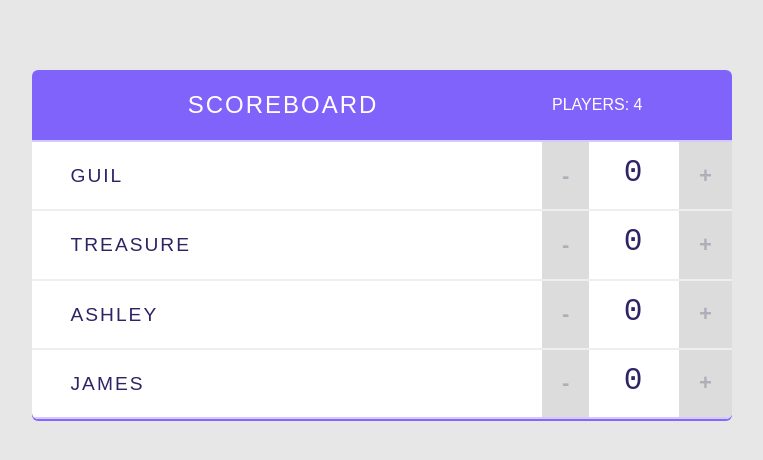
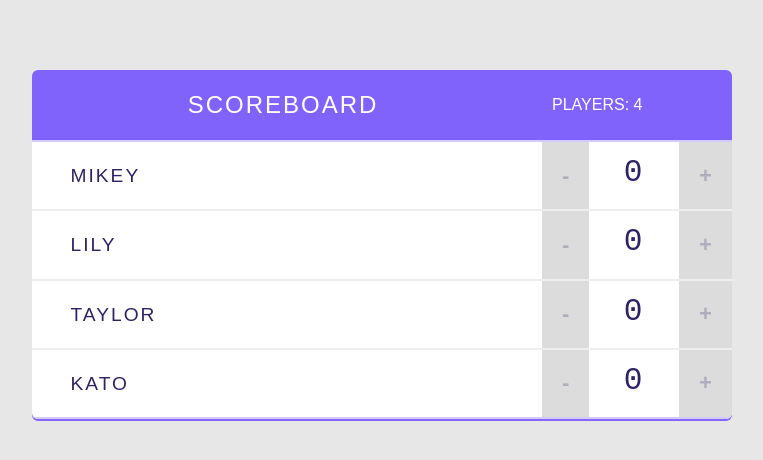
Before and after one commit to imikeyi03/React-Scoreboard-Components, a React (Create React App) app: page / in a window 1280 px wide. Shown: the top 460 px of the page, without its empty margins (258-1021 px from the left). Built offline with nearby package versions, Linux system fonts and the light colour scheme.

Commit message:
1st phase of seperation in components done

```diff
--- a/package.json
+++ b/package.json
@@ -3,6 +3,7 @@
   "version": "0.1.0",
   "private": true,
   "dependencies": {
+    "nodemon": "^2.0.7",
     "react": "^16.4.2",
     "react-dom": "^16.4.2",
     "react-scripts": "1.1.5"
--- a/src/components/App.js
+++ b/src/components/App.js
@@ -1,72 +1,26 @@
 import React from 'react';
+import Header from './Header';
+import Player from './Player';
 
-const Header = (props) => {
-  return (
-    <header>
-      <h1>{ props.title }</h1>
-      <span className="stats">Players: {props.totalPlayers}</span>
-    </header>
-  );
-}
 
-class Counter extends React.Component {
-  state = {
-    score: 0
-  };
-
-  incrementScore = () => {
-    this.setState( prevState => ({
-      score: prevState.score + 1
-    }));
-  }
-
-  decrementScore = () => {
-    this.setState( prevState => ({
-      score: prevState.score - 1
-    }));
-  }
-
-  render() {
-    return (
-      <div className="counter">
-        <button className="counter-action decrement" onClick={this.decrementScore}> - </button>
-        <span className="counter-score">{ this.state.score }</span>
-        <button className="counter-action increment" onClick={this.incrementScore}> + </button>
-      </div>
-    );
-  }
-}
-
-const Player = (props) => {
-  return (
-    <div className="player">
-      <span className="player-name">
-        <button className="remove-player" onClick={() => props.removePlayer(props.id)}>✖</button>
-        { props.name }
-      </span>
-
-      <Counter />
-    </div>
-  );
-}
 
 class App extends React.Component {
   state = {
     players: [
       {
-        name: "Guil",
+        name: "Mikey",
         id: 1
       },
       {
-        name: "Treasure",
+        name: "Lily",
         id: 2
       },
       {
-        name: "Ashley",
+        name: "Taylor",
         id: 3
       },
       {
-        name: "James",
+        name: "Kato",
         id: 4
       }
     ]
--- /dev/null
+++ b/src/components/Counter.js
@@ -0,0 +1,31 @@
+import React from 'react';
+
+class Counter extends React.Component {
+    state = {
+      score: 0
+    };
+
+    incrementScore = () => {
+      this.setState( prevState => ({
+        score: prevState.score + 1
+      }));
+    }
+
+    decrementScore = () => {
+      this.setState( prevState => ({
+        score: prevState.score - 1
+      }));
+    }
+
+    render() {
+      return (
+        <div className="counter">
+          <button className="counter-action decrement" onClick={this.decrementScore}> - </button>
+          <span className="counter-score">{ this.state.score }</span>
+          <button className="counter-action increment" onClick={this.incrementScore}> + </button>
+        </div>
+      );
+    }
+  }
+
+  export default Counter;
--- /dev/null
+++ b/src/components/Header.js
@@ -0,0 +1,13 @@
+import React from 'react';
+
+const Header = (props) => {
+    return (
+      <header>
+        <h1>{ props.title }</h1>
+        <span className="stats">Players: {props.totalPlayers}</span>
+      </header>
+    );
+  }
+
+
+  export default Header;
--- /dev/null
+++ b/src/components/Player.js
@@ -0,0 +1,18 @@
+import React from 'react';
+
+import Counter from './Counter';
+
+const Player = (props) => {
+    return (
+      <div className="player">
+        <span className="player-name">
+          <button className="remove-player" onClick={() => props.removePlayer(props.id)}>✖</button>
+          { props.name }
+        </span>
+
+        <Counter />
+      </div>
+    );
+  }
+
+  export default Player;
```
Also changed, not shown: 2 other files (tests, documents, lock files or other folders).
